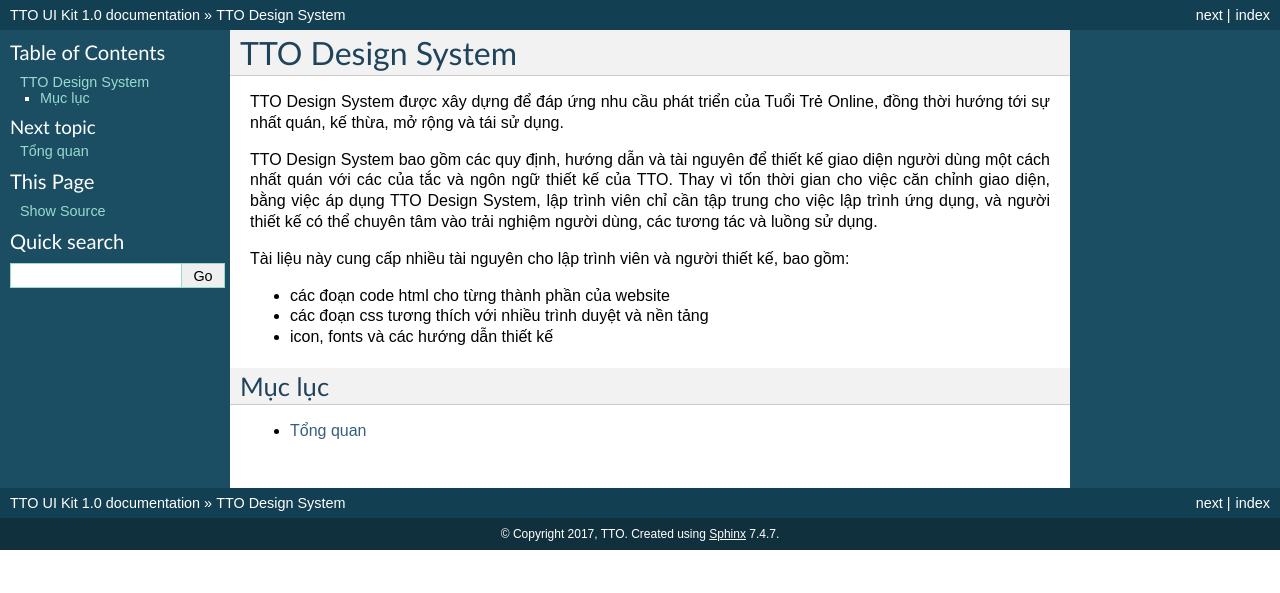
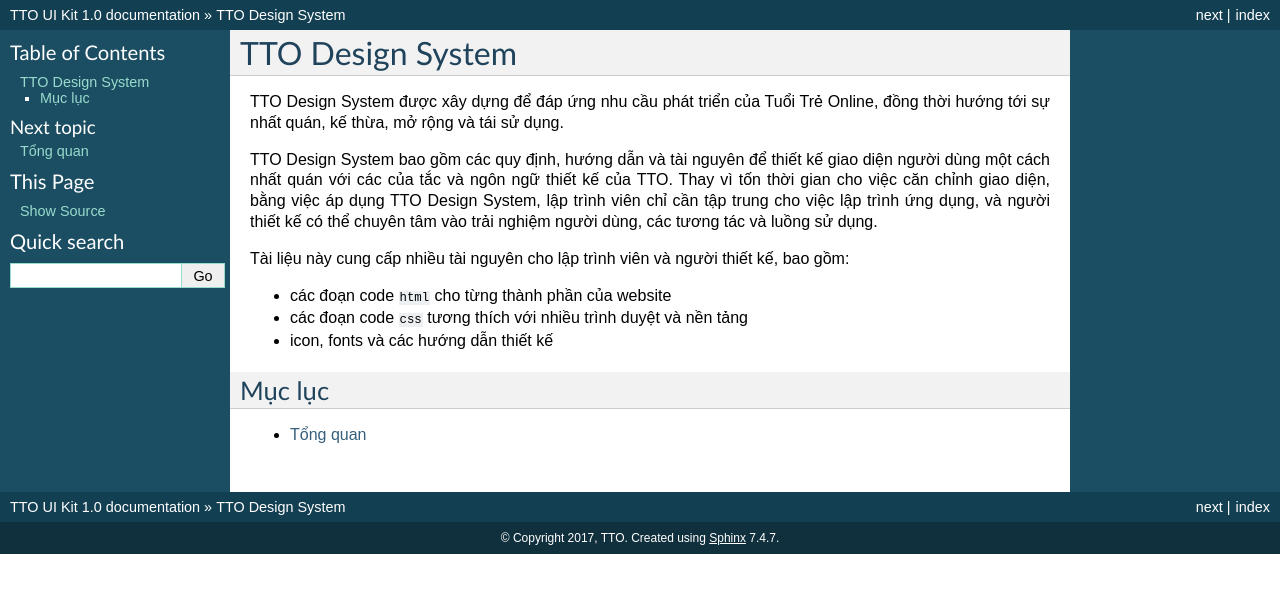
Before and after one commit to TT-O/TTO-UI-Kit, a Sphinx documentation site: the page built from docs/index.rst, in a window 1280 px wide. Shown: the top 593 px of the page. Built offline with Sphinx 7.4.7, drawn with Linux system fonts in a browser that asks for light colours.

Commit message:
Init docs

```diff
--- a/docs/index.rst
+++ b/docs/index.rst
@@ -9,8 +9,8 @@
 
 Tài liệu này cung cấp nhiều tài nguyên cho lập trình viên và người thiết kế, bao gồm:
 
-* các đoạn code html cho từng thành phần của website
-* các đoạn css tương thích với nhiều trình duyệt và nền tảng
+* các đoạn code ``html`` cho từng thành phần của website
+* các đoạn code ``css`` tương thích với nhiều trình duyệt và nền tảng
 * icon, fonts và các hướng dẫn thiết kế
 
 
```
